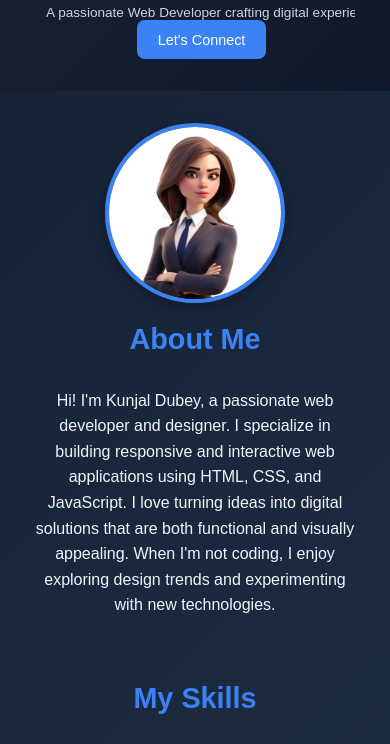
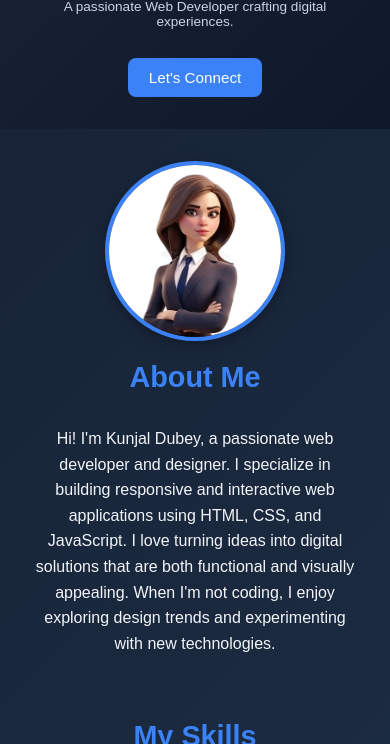
Before and after one commit to kunjal3/portfolio, a plain HTML site: page index.html in a window 390 px wide. Shown: the part 708-1452 px from the top of the page. Drawn offline with Linux system fonts and the light colour scheme.

Commit message:
Update style.css

```diff
--- a/style.css
+++ b/style.css
@@ -14,6 +14,7 @@ body {
   color: #F1F5F9;
   overflow-x: hidden;
 }
+
 
 header {
   background: #0F172A;
@@ -61,6 +62,7 @@ header {
   font-weight: bold;
 }
 
+
 #hero {
   min-height: 90vh;
   display: flex;
@@ -99,6 +101,11 @@ header {
   font-size: clamp(1rem, 2.5vw, 1.2rem);
   margin-bottom: 2rem;
   color: #CBD5E1;
+
+  max-width: 720px;
+  overflow-wrap: break-word;
+  word-wrap: break-word;
+  hyphens: auto;
 }
 
 .typewriter {
@@ -116,6 +123,7 @@ header {
 @keyframes blink {
   50% { border-color: transparent }
 }
+
 
 .top-avatar {
   flex: 1 1 300px;
@@ -136,22 +144,6 @@ header {
   transform: scale(1.1) rotate(3deg);
 }
 
-
-.btn {
-  display: inline-block;
-  padding: 0.8rem 1.6rem;
-  background: #3B82F6;
-  color: #fff;
-  border-radius: 8px;
-  text-decoration: none;
-  font-weight: 500;
-  transition: 0.3s ease;
-}
-
-.btn:hover {
-  background: #06B6D4;
-  transform: scale(1.05);
-}
 
 section {
   padding: 4rem 2rem;
@@ -186,6 +178,7 @@ h2 {
   transform: scale(1.05) rotate(3deg);
 }
 
+
 .skills-container {
   display: flex;
   justify-content: center;
@@ -217,6 +210,7 @@ h2 {
   backdrop-filter: blur(8px);
   box-shadow: 0 4px 12px rgba(0, 0, 0, 0.2);
 }
+
 
 .projects-grid {
   display: grid;
@@ -254,7 +248,7 @@ h2 {
   transform: scale(1.05);
 }
 
-/* TESTIMONIALS */
+
 .testimonial-container {
   display: flex;
   justify-content: center;
@@ -282,7 +276,6 @@ h2 {
   color: #3B82F6;
 }
 
-
 #resume {
   background: rgba(255, 255, 255, 0.05);
 }
@@ -300,6 +293,7 @@ h2 {
   background: #06B6D4;
   box-shadow: 0 0 15px rgba(6, 182, 212, 0.6);
 }
+
 
 form {
   max-width: 500px;
@@ -345,6 +339,30 @@ footer a {
 footer a:hover {
   color: #06B6D4;
 }
+
+
+a.btn,
+.btn {
+  display: inline-block;
+  padding: 0.8rem 1.6rem;
+  background: #3B82F6;
+  color: #fff;
+  border-radius: 8px;
+  text-decoration: none;
+  font-weight: 500;
+  transition: 0.3s ease;
+}
+
+a.btn:hover,
+.btn:hover {
+  background: #06B6D4;
+  transform: scale(1.04);
+}
+
+a.btn:visited { color: #fff; }
+a.btn { text-decoration: none; }
+
+
 
 @media (max-width: 900px) {
   .hero-container {
@@ -417,23 +435,39 @@ footer a:hover {
   .hero-content {
     flex: 1 1 100%;
     text-align: center;
+    padding: 0 1rem;
   }
 
   .hero-content h1 {
     font-size: 1.7rem;
     line-height: 1.3;
+    margin-bottom: 0.6rem;
+  }
+
+
+  .typewriter {
+    white-space: normal;
+    border-right: none;
+    animation: none;
+    overflow: visible;
+    display: block;
   }
 
   .hero-content p {
     font-size: 0.95rem;
     color: #cbd5e1;
-    max-width: 90%;
-    margin: 0 auto;
+    max-width: 92%;
+    margin: 0.2rem auto 1.2rem;
+    overflow-wrap: break-word;
+    word-wrap: break-word;
   }
 
+  a.btn,
   .btn {
     padding: 0.7rem 1.3rem;
-    font-size: 0.9rem;
+    font-size: 0.95rem;
+    display: inline-block;
+    margin: 0.6rem auto 0;
   }
 
   .top-avatar {
@@ -488,5 +522,6 @@ footer a:hover {
 
   .hero-content p {
     font-size: 0.85rem;
+    max-width: 95%;
   }
 }
```
